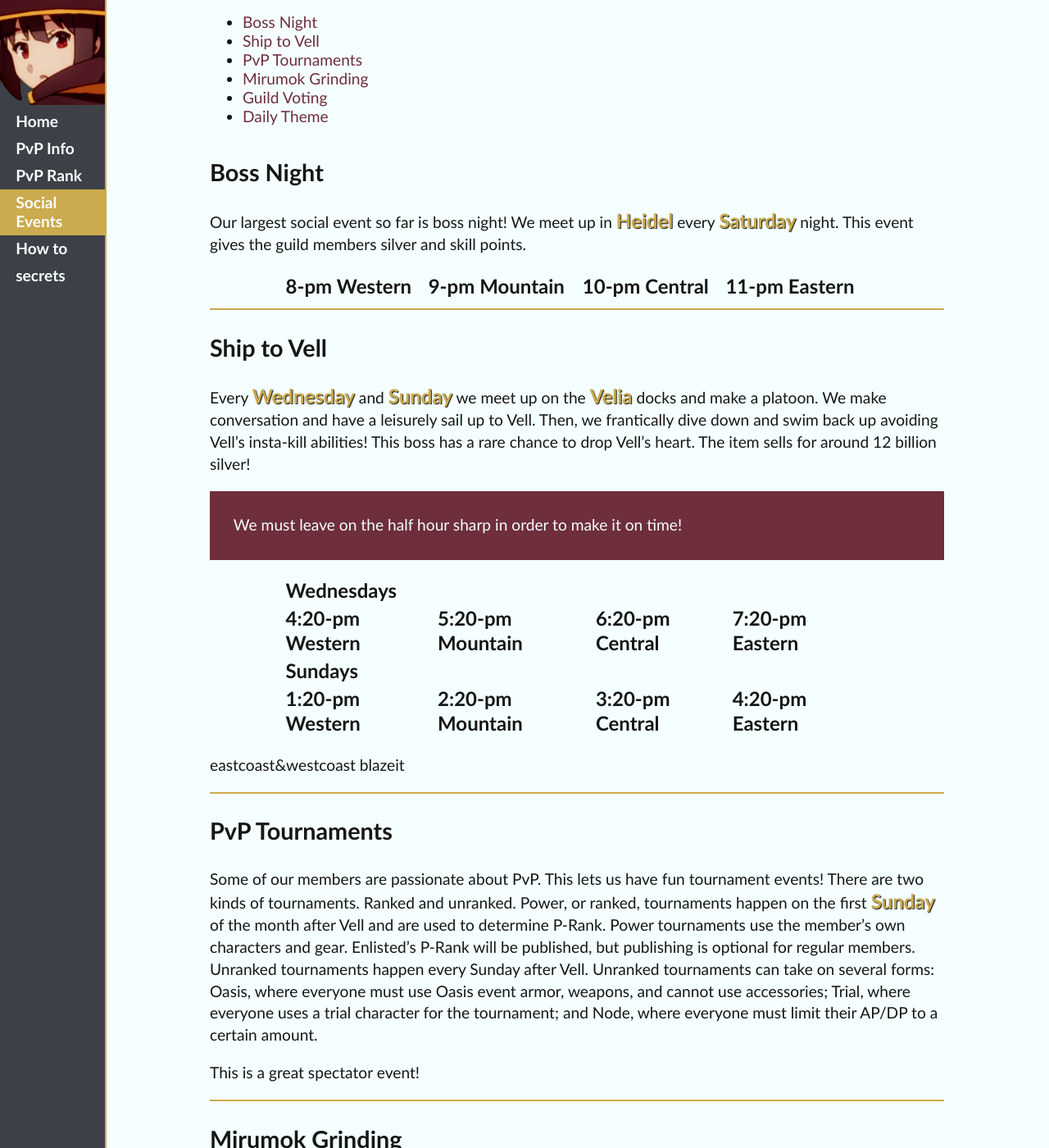
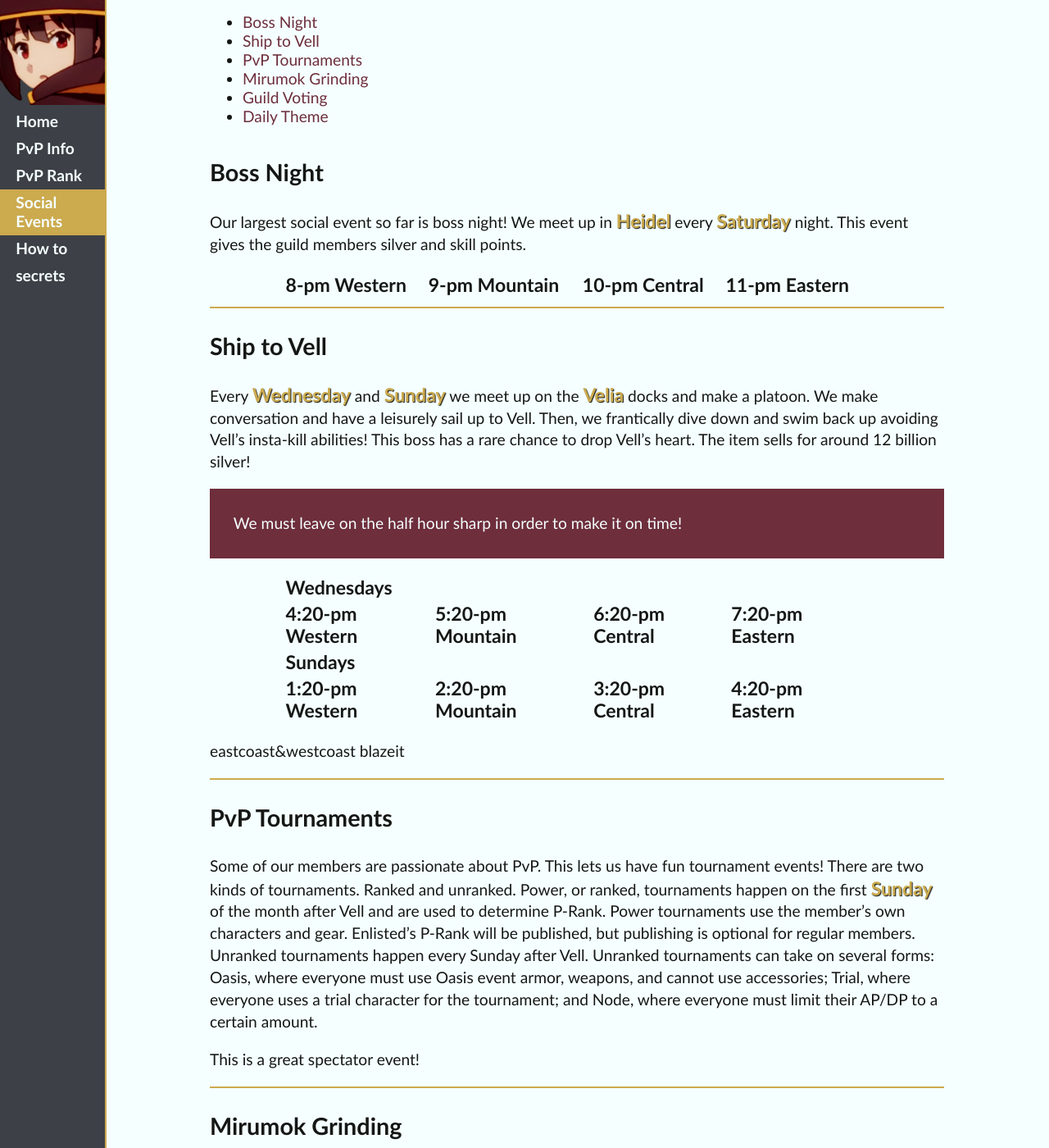
Before and after one commit to ideonella/ideonella.github.io, a Jekyll site: the page built from social.md, in a window 1280 px wide and 1400 px high, scrolled down 1256 px. Shown: the whole window at 82% size. Built offline with Jekyll 4.4.1, drawn with Linux system fonts in a browser that asks for light colours.

Commit message:
Update main.scss

```diff
--- a/_sass/main.scss
+++ b/_sass/main.scss
@@ -13,7 +13,7 @@ $magic-gold:    #CCAA4E;
 //global font
 $magic-fonts: 'Trebuchet MS', 'Arial', 'Sans-Serif';
 $font-size: 1.2em;
-$font-size-larger: 1.25em;
+$font-size-larger: 1.2em;
 
 // html specific specialized section tags, these are the tags build into html that divide the page
 body {
```
